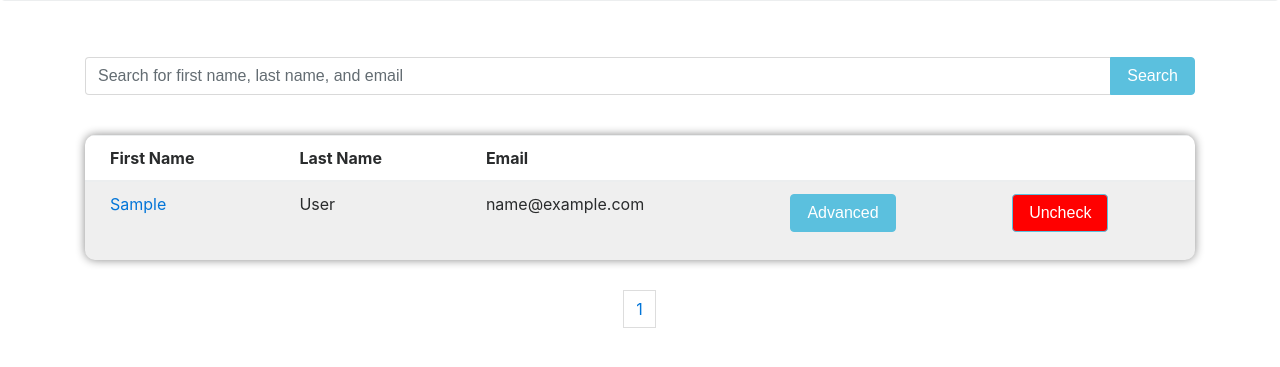
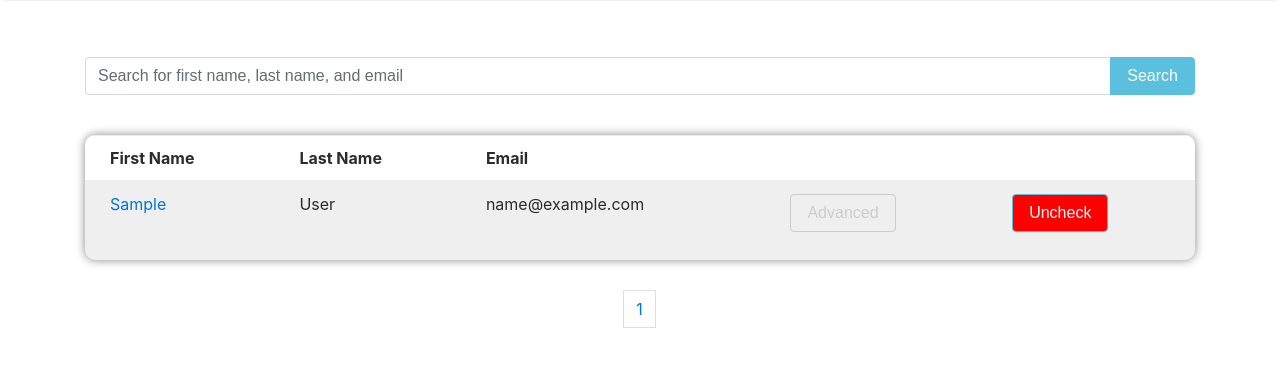
Before and after one commit to tamuhack-org/bark, a Flask app: page /participants in a window 1280 px wide. Shown: the part 247-614 px from the top of the page. Run offline with Flask 2, Linux system fonts and the light colour scheme; a database or web service that is not in the repository returns one stand-in record (values such as "Sample title"); some libraries are stand-ins or nearby versions; grey boxes are pictures that could not be loaded.

Commit message:
button changed

```diff
--- a/templates/results.html
+++ b/templates/results.html
@@ -81,7 +81,7 @@
                         <td class="email">{{ item["email"] }}</td>
                         <td>
                             <form action="/checkin" method="get">
-                                <button class="btn btn-info" name="id" value="{{ item["_id"] }}">Advanced</button>
+                                <button class="btn btn-outline-secondary" name="id" value="{{ item["_id"] }}">Advanced</button>
                             </form>
                         </td>
                         <td>
```
